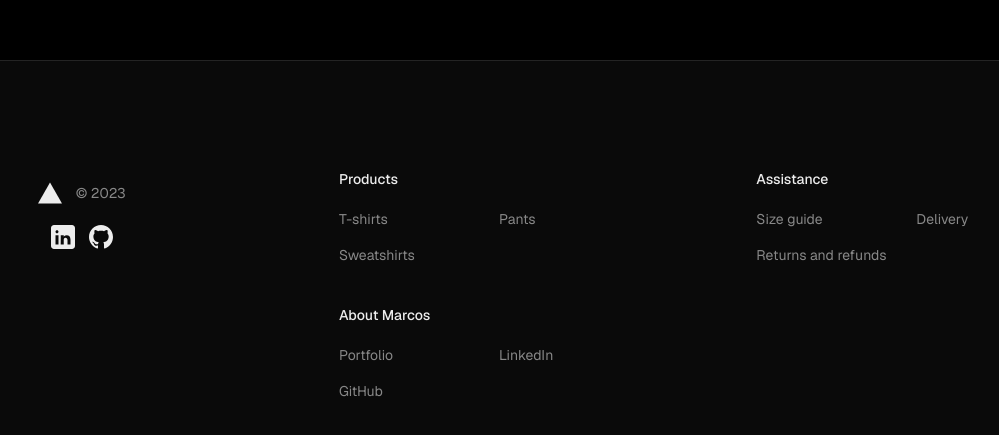
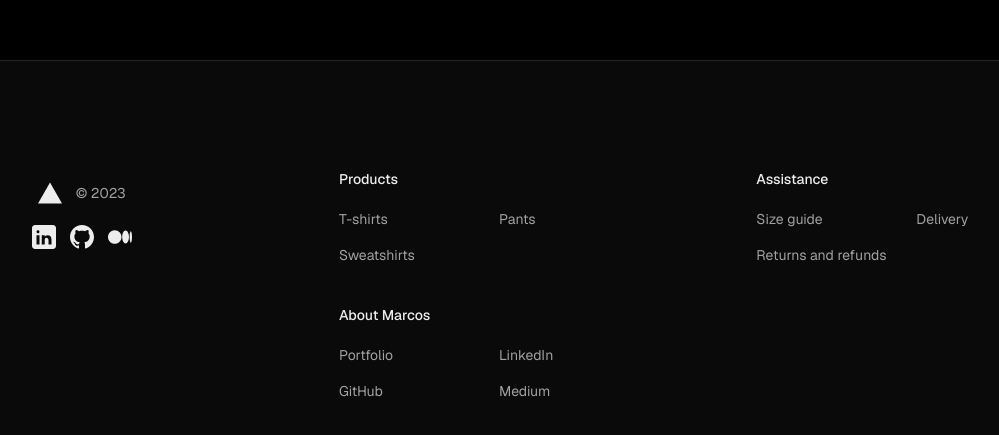
Before and after one commit to Jupiter-roll/ecommerce-template, a Next.js app: page / in a window 1280 px wide. Shown: the part 734-1169 px from the top of the page, without its empty margins (141-1140 px from the left). Built offline with nearby package versions, Linux system fonts and the light colour scheme; no server answers; the database is empty.

Commit message:
small changes

```diff
--- a/src/components/common/Footer.tsx
+++ b/src/components/common/Footer.tsx
@@ -5,10 +5,10 @@ import Link from 'next/link';
 
 export const Footer = () => {
   const linkStyles = "text-sm transition duration-150 ease hover:text-white";
-  const liStyles = "text-color-tertiary my-1.5"
+  const liStyles = "text-[#A1A1A1] my-1.5"
 
   return (
-    <footer className='px-6 py-24 border-t border-solid pointer-events-auto bg-background-secondary border-border-primary'>
+    <footer className='px-6 py-24 border-t border-solid pointer-events-auto bg-[#0A0A0A] border-[#242424]'>
       <nav className='flex flex-wrap justify-around gap-5 mx-auto max-w-screen-2xl'>
         <div className='flex flex-col items-center justify-center w-full max-w-xs gap-5'>
           <div className='flex gap-3.5'>
@@ -33,7 +33,7 @@ export const Footer = () => {
               </svg>
 
             </Link>
-            <span className='flex items-center text-sm text-color-tertiary'>© 2023</span>
+            <span className='flex items-center text-sm text-[#A1A1A1]'>© 2023</span>
           </div>
           <div className='flex gap-3.5'>
             <Link
@@ -86,6 +86,23 @@ export const Footer = () => {
                 </defs>
               </svg>
             </Link>
+            <Link
+              href="https://medium.com/@marcoscamara"
+              target='_blank'
+              title="Medium of Marcos"
+            >
+              <svg
+                stroke="currentColor"
+                fill="currentColor"
+                strokeWidth="0"
+                viewBox="0 0 640 512"
+                height="24"
+                width="24"
+                xmlns="http://www.w3.org/2000/svg"
+              >
+                <path d="M180.5,74.262C80.813,74.262,0,155.633,0,256S80.819,437.738,180.5,437.738,361,356.373,361,256,280.191,74.262,180.5,74.262Zm288.25,10.646c-49.845,0-90.245,76.619-90.245,171.095s40.406,171.1,90.251,171.1,90.251-76.619,90.251-171.1H559C559,161.5,518.6,84.908,468.752,84.908Zm139.506,17.821c-17.526,0-31.735,68.628-31.735,153.274s14.2,153.274,31.735,153.274S640,340.631,640,256C640,171.351,625.785,102.729,608.258,102.729Z"></path>
+              </svg>
+            </Link>
           </div>
         </div>
         <div className='w-full max-w-xs'>
@@ -110,6 +127,7 @@ export const Footer = () => {
             <li className={liStyles}><Link href="https://portfoliomarcos.com/" target='_blank' className={linkStyles}>Portfolio</Link></li>
             <li className={liStyles}><Link href="https://www.linkedin.com/in/marcospenelascamara/" target='_blank' className={linkStyles}>LinkedIn</Link></li>
             <li className={liStyles}><Link href="https://github.com/MarcosCamara01" target='_blank' className={linkStyles}>GitHub</Link></li>
+            <li className={liStyles}><Link href="https://medium.com/@marcoscamara" target='_blank' className={linkStyles}>Medium</Link></li>
           </ul>
         </div>
       </nav>
--- a/src/components/common/Navbar.tsx
+++ b/src/components/common/Navbar.tsx
@@ -162,7 +162,7 @@ export const Navbar = (
             {cartLinks}
           </div>
 
-          <div className={`fixed top-0 left-0 h-screen w-full bg-background-secondary py-10 px-3.5 xs:px-6 transition ease duration-200 z-20	 ${isHeaderOpen ? 'translate-x-0' : 'translate-x-hide'}`}>
+          <div className={`fixed top-0 left-0 h-screen w-full bg-background-secondary py-6 px-3.5 xs:px-6 transition ease duration-200 z-20	 ${isHeaderOpen ? 'translate-x-0' : 'translate-x-hide'}`}>
             <ul className='flex justify-between text-sm gap-9'>
               <button onClick={() => {
                 toggleHeader();
@@ -189,7 +189,7 @@ export const Navbar = (
               {authLinks()}
             </ul>
 
-            <div className='flex items-center justify-center navbar-mobile'>
+            <div className='flex items-center justify-center h-full max-h-[90%]'>
               <ul className='flex flex-col justify-between text-sm gap-9'>
                 {linksData.map((link, index) => (
                   <li key={index} className='flex items-center justify-center'>
--- a/src/components/products/Images.tsx
+++ b/src/components/products/Images.tsx
@@ -30,7 +30,7 @@ export const Images = (
         src={image[0]}
         alt={name}
         priority={priority}
-        className="w-full max-w-img aspect-[2/3]"
+        className="w-full max-w-img aspect-[2/3] brightness-90"
         onLoad={handleImageLoadComplete}
         sizes="(max-width: 640px) 100vw,
           (max-width: 1154px) 33vw,
--- a/src/components/products/Products.tsx
+++ b/src/components/products/Products.tsx
@@ -22,13 +22,13 @@ export const Products = async (
               href={`/${product.category}/${product.quantity
                 ? product.productId
                 : product._id}`}
-              className={`${extraClassname === "cart-ord-mobile" ? "w-6/12 sm:w-full" : ""}  hover:scale-105 transition-all`}
+              className={`${extraClassname === "cart-ord-mobile" ? "w-6/12 sm:w-full" : ""} hover:scale-105 transition-all`}
             >
               <Images
                 image={product.image}
                 name={product.name}
-                width={extraClassname === "colums-mobile" ? 116 : 280}
-                height={extraClassname === "colums-mobile" ? 174 : 425}
+                width={280}
+                height={425}
                 priority={index === 0 ? true : false}
               />
             </Link>
--- a/src/components/products/SingleProduct.tsx
+++ b/src/components/products/SingleProduct.tsx
@@ -45,7 +45,7 @@ export const SingleProduct = ({ product, isMobile, session }: SingleProduct) =>
                 <div className='w-full border border-solid rounded border-border-primary bg-background-secondary'>
                     <div className="flex flex-col justify-between gap-3 p-5 border-b border-solid border-border-primary" >
                         <h1 className="text-base font-semibold">{productPlainObject.name}</h1>
-                        <span className="text-base">{productPlainObject.price}€</span>
+                        <span className="text-sm">{productPlainObject.price}€</span>
                         <p className="text-sm">{productPlainObject.description}</p>
                     </div>
 
@@ -59,7 +59,7 @@ export const SingleProduct = ({ product, isMobile, session }: SingleProduct) =>
 
                 <Accordion type="single" collapsible className="w-full">
                     <AccordionItem value="item-1">
-                        <AccordionTrigger>COMPOSITION</AccordionTrigger>
+                        <AccordionTrigger className="text-sm">COMPOSITION</AccordionTrigger>
                         <AccordionContent>
                             <p>
                                 We work with monitoring programmes to ensure compliance with our social,
@@ -70,7 +70,7 @@ export const SingleProduct = ({ product, isMobile, session }: SingleProduct) =>
                         </AccordionContent>
                     </AccordionItem>
                     <AccordionItem value="item-2">
-                        <AccordionTrigger>CARE</AccordionTrigger>
+                        <AccordionTrigger className="text-sm">CARE</AccordionTrigger>
                         <AccordionContent className="flex flex-col gap-2">
                             <p> Caring for your clothes is caring for the environment.</p>
                             <p>
@@ -81,7 +81,7 @@ export const SingleProduct = ({ product, isMobile, session }: SingleProduct) =>
                         </AccordionContent>
                     </AccordionItem>
                     <AccordionItem value="item-3">
-                        <AccordionTrigger>ORIGIN</AccordionTrigger>
+                        <AccordionTrigger className="text-sm">ORIGIN</AccordionTrigger>
                         <AccordionContent className="flex flex-col gap-2">
                             <p>
                                 We work with our suppliers, workers, unions and international organisations
--- a/src/styles/globals.css
+++ b/src/styles/globals.css
@@ -101,10 +101,6 @@ main {
   height: 3px;
 }
 
-.navbar-mobile {
-  height: calc(100vh - 152px);
-}
-
 @keyframes shine {
   0% {
     background-position: 200% 0;
```
Also changed, not shown: package.json (+4 -4 lines).
